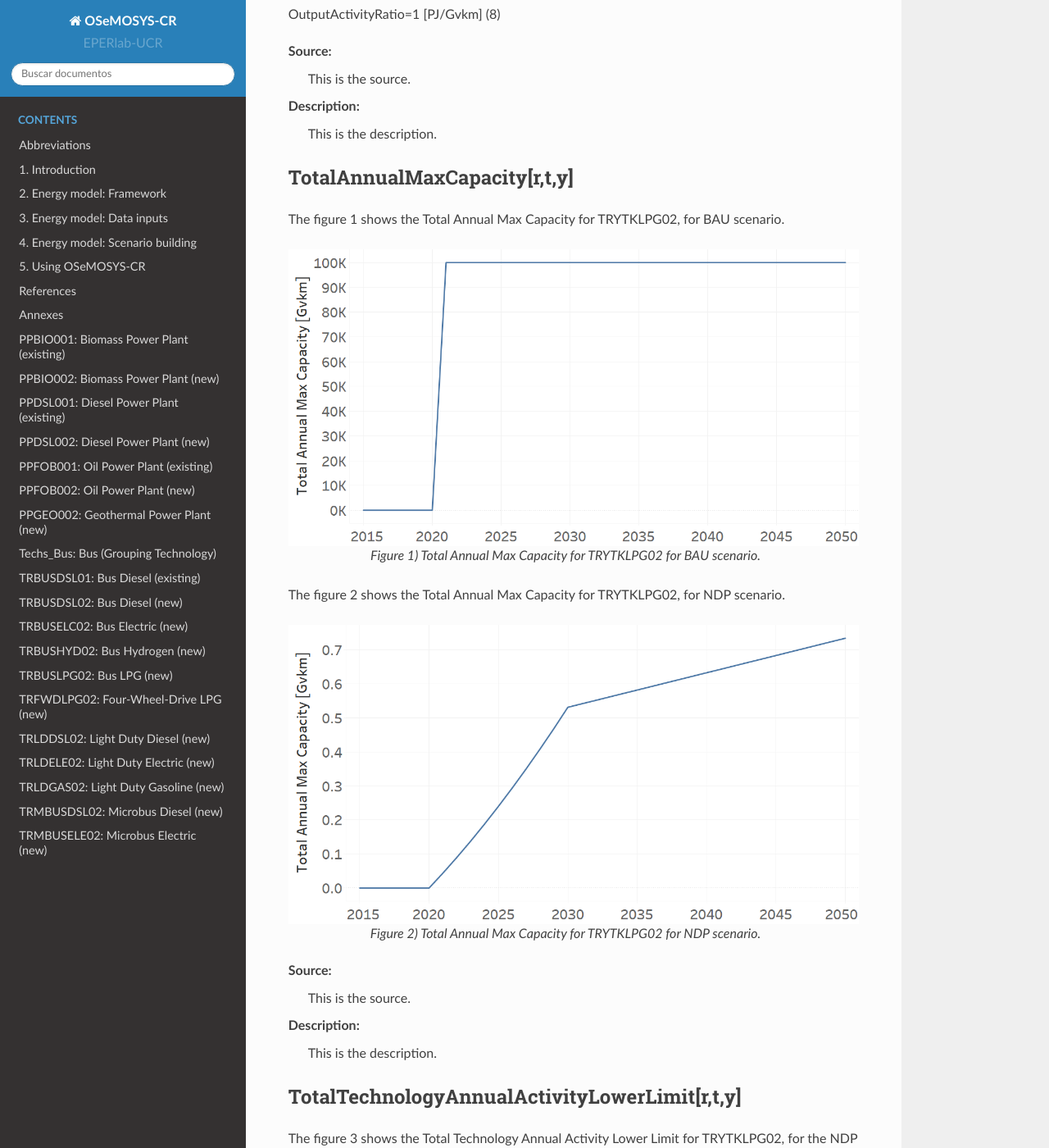
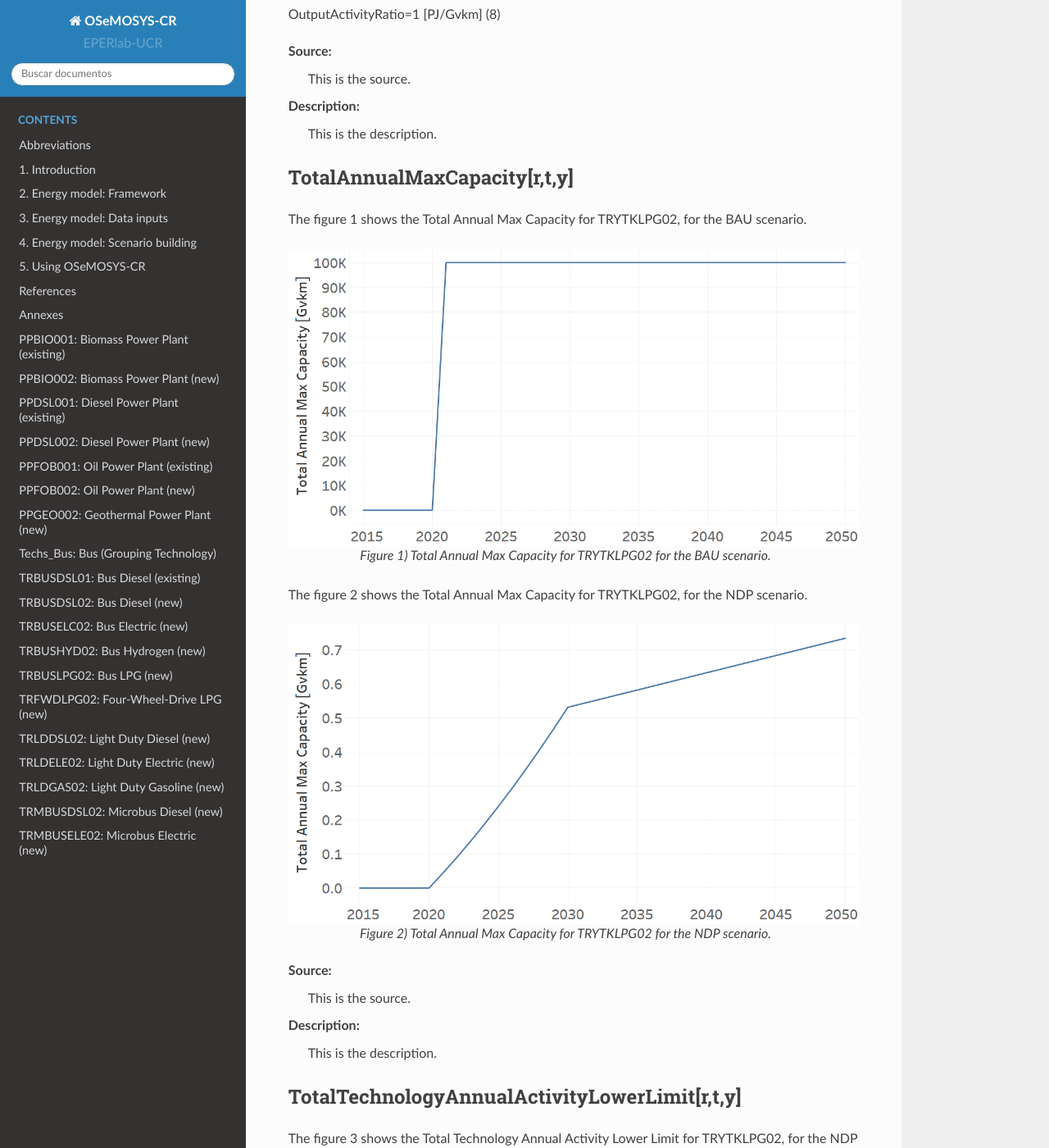
Before and after one commit to EPERLab/OSeMOSYS-CR, a Sphinx documentation site: the page built from docs/fichas/89_TRYTKLPG02.rst, in a window 1280 px wide and 1400 px high, scrolled down 3312 px. Shown: the whole window at 82% size. Built offline with Sphinx 7.4.7 and the Read the Docs theme 2.0.0, drawn with Linux system fonts in a browser that asks for light colours; formulas are drawn with MathJax 3; some of the changed text lies outside the part shown.

Commit message:
Update 89_TRYTKLPG02.rst

```diff
--- a/docs/fichas/89_TRYTKLPG02.rst
+++ b/docs/fichas/89_TRYTKLPG02.rst
@@ -135,21 +135,21 @@
 
 TotalAnnualMaxCapacity[r,t,y]
 +++++++++
-The figure 1 shows the Total Annual Max Capacity for TRYTKLPG02, for BAU scenario.
+The figure 1 shows the Total Annual Max Capacity for TRYTKLPG02, for the BAU scenario.
 
 .. figure:: img/TRYTKLPG02_TotalAnnualMaxCapacity_BAU.png
    :align:   center
    :width:   700 px
 
-   *Figure 1) Total Annual Max Capacity for TRYTKLPG02 for BAU scenario.*
+   *Figure 1) Total Annual Max Capacity for TRYTKLPG02 for the BAU scenario.*
 
-The figure 2 shows the Total Annual Max Capacity for TRYTKLPG02, for NDP scenario.
+The figure 2 shows the Total Annual Max Capacity for TRYTKLPG02, for the NDP scenario.
 
 .. figure:: img/TRYTKLPG02_TotalAnnualMaxCapacity_NDP.png
    :align:   center
    :width:   700 px
 
-   *Figure 2) Total Annual Max Capacity for TRYTKLPG02 for NDP scenario.*
+   *Figure 2) Total Annual Max Capacity for TRYTKLPG02 for the NDP scenario.*
 
 Source:
    This is the source.
@@ -166,7 +166,7 @@
    :align:   center
    :width:   700 px
 
-   *Figure 3) Total Technology Annual Activity Lower Limit for TRYTKLPG02 for NDP scenario.*
+   *Figure 3) Total Technology Annual Activity Lower Limit for TRYTKLPG02 for the NDP scenario.*
 
 Source:
    This is the source.
```
